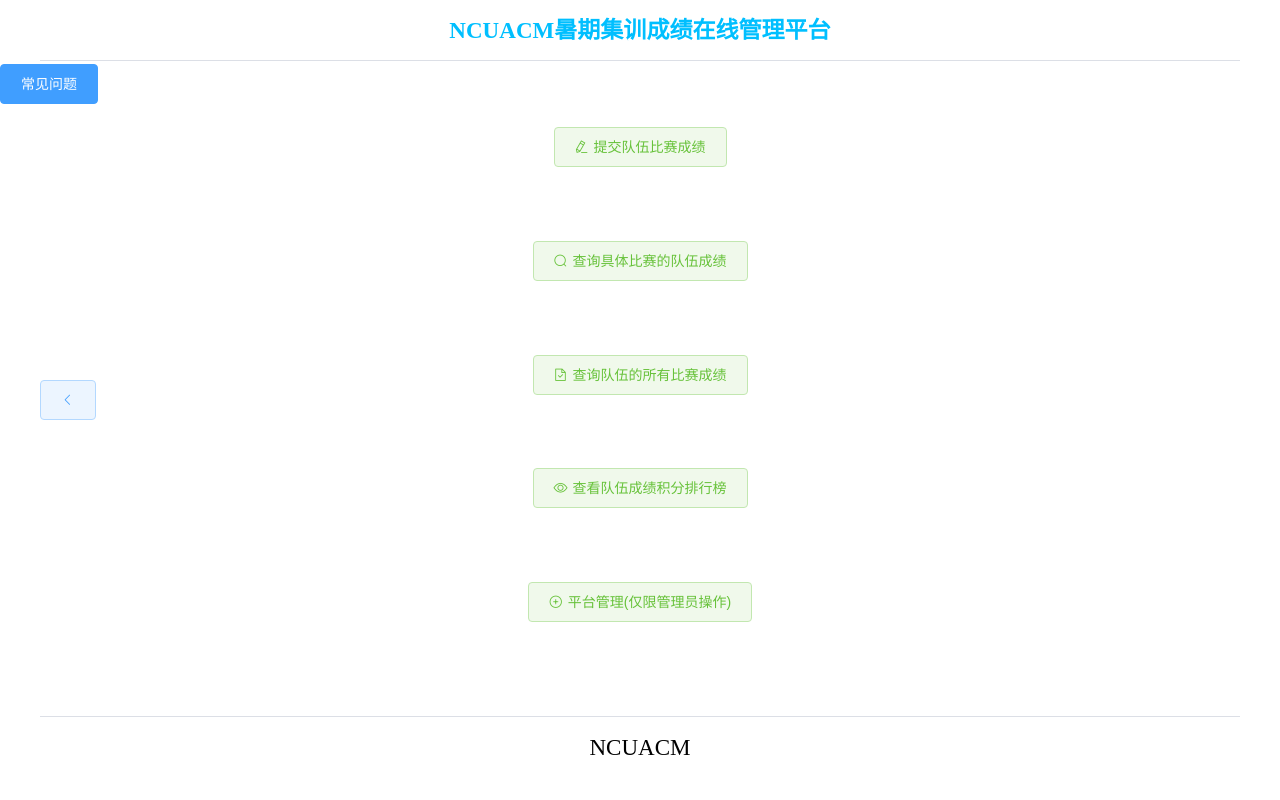
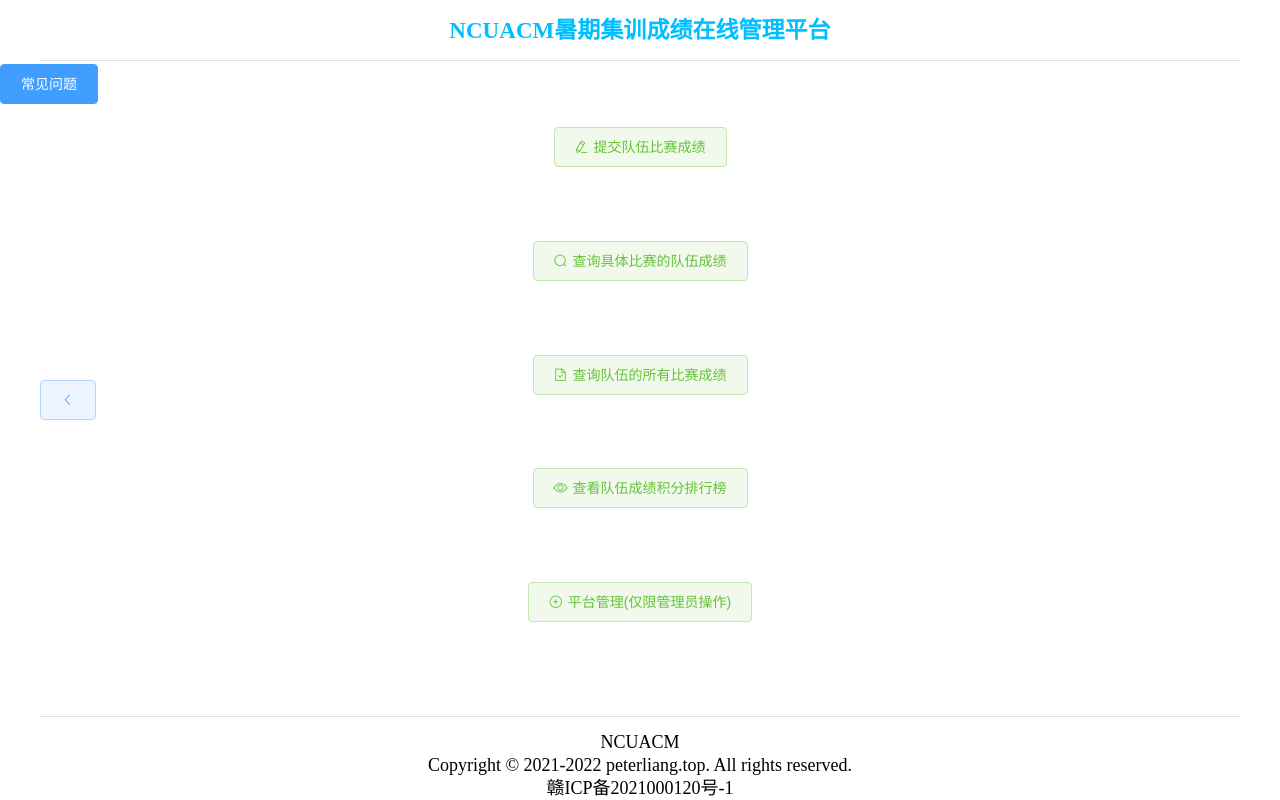
Before and after one commit to ncuacm/count-tool-fe, a Vue app: page / in a window 1280 px wide. Built offline with nearby package versions, Linux system fonts and the light colour scheme; what af-table-column would draw is missing.

Commit message:
feat: 添加一些必要的信息

```diff
--- a/src/components/main/Foot.vue
+++ b/src/components/main/Foot.vue
@@ -2,7 +2,11 @@
   <div style="height: 100%">
     <el-footer>
       <div style="height: 10%"><el-divider></el-divider></div>
-      <div><span>NCUACM</span></div>
+      <div style="margin-top: 0;margin-bottom: 0;font-size: 18px;line-height: 5px">
+        <p>NCUACM</p>
+        <p>Copyright © 2021-2022 peterliang.top. All rights reserved.</p>
+        <p>赣ICP备2021000120号-1</p>
+      </div>
     </el-footer>
   </div>
 </template>
--- a/src/store/http.js
+++ b/src/store/http.js
@@ -2,7 +2,9 @@ import axios from 'axios';
 
 // 创建axios实例
 var instance = axios.create({timeout: 1000 * 12});
-instance.defaults.baseURL = 'http://localhost:9090'
+// 部署打包的文件需要让这行生效
+instance.defaults.baseURL = 'http://peterliang.top:8087'
+//instance.defaults.baseURL = 'http://localhost.top:9090'
 instance.interceptors.request.use(
   config => {
     // console.log(localStorage.getItem('token'))
--- a/src/views/admin/Data.vue
+++ b/src/views/admin/Data.vue
@@ -7,7 +7,7 @@
       </el-row></div>
       <div style="height: 21%"><el-row>
         <el-button type="success" plain icon="el-icon-document-copy" @click="ExportDataCSV">
-          <span>导出所有数据的CSV格式(数据无价，请谨慎操作)</span>
+          <span>导出所有数据的SQL脚本(数据无价，请谨慎操作)</span>
         </el-button>
       </el-row></div>
       <div style="height: 21%"><el-row>
```
